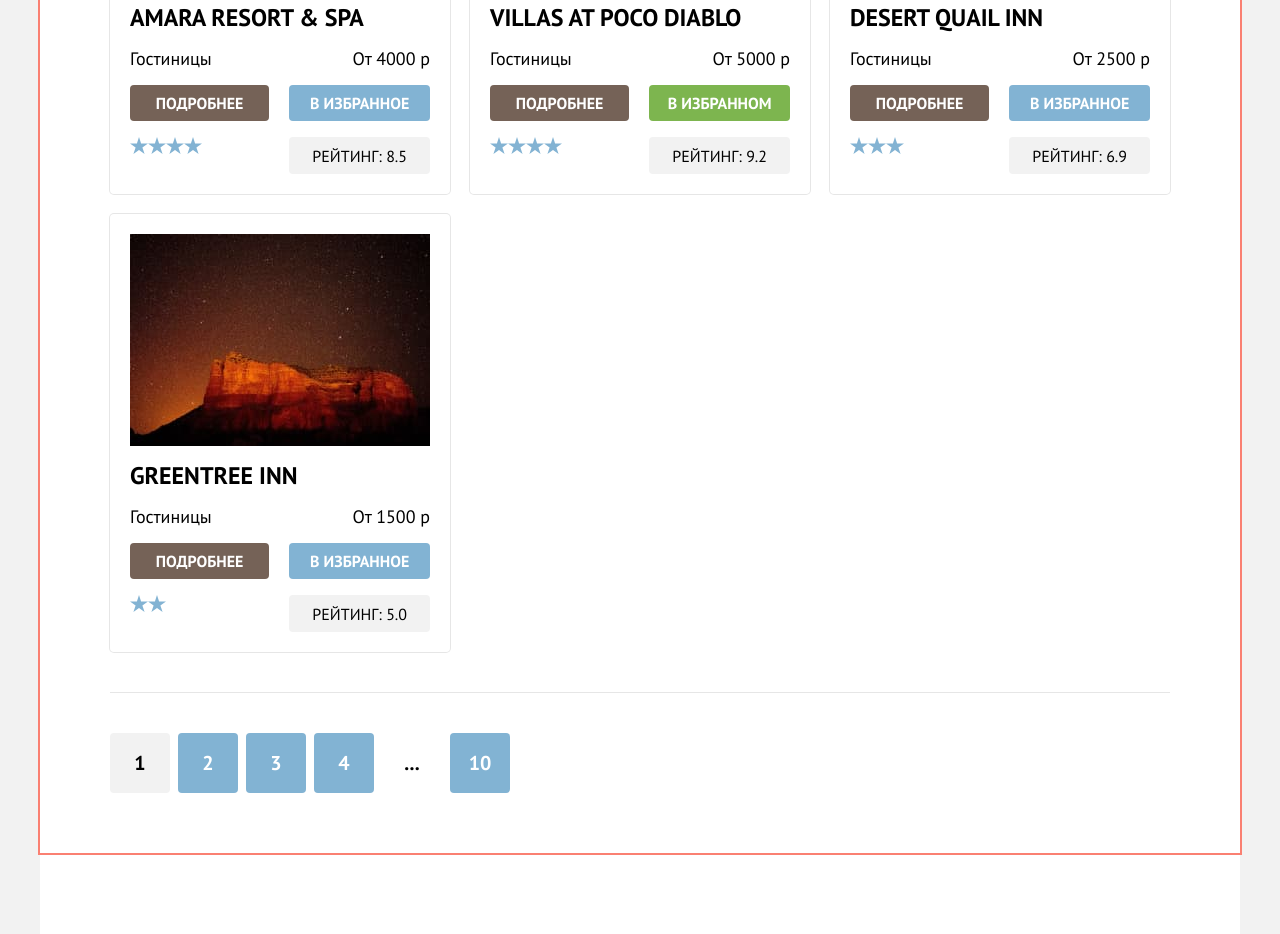
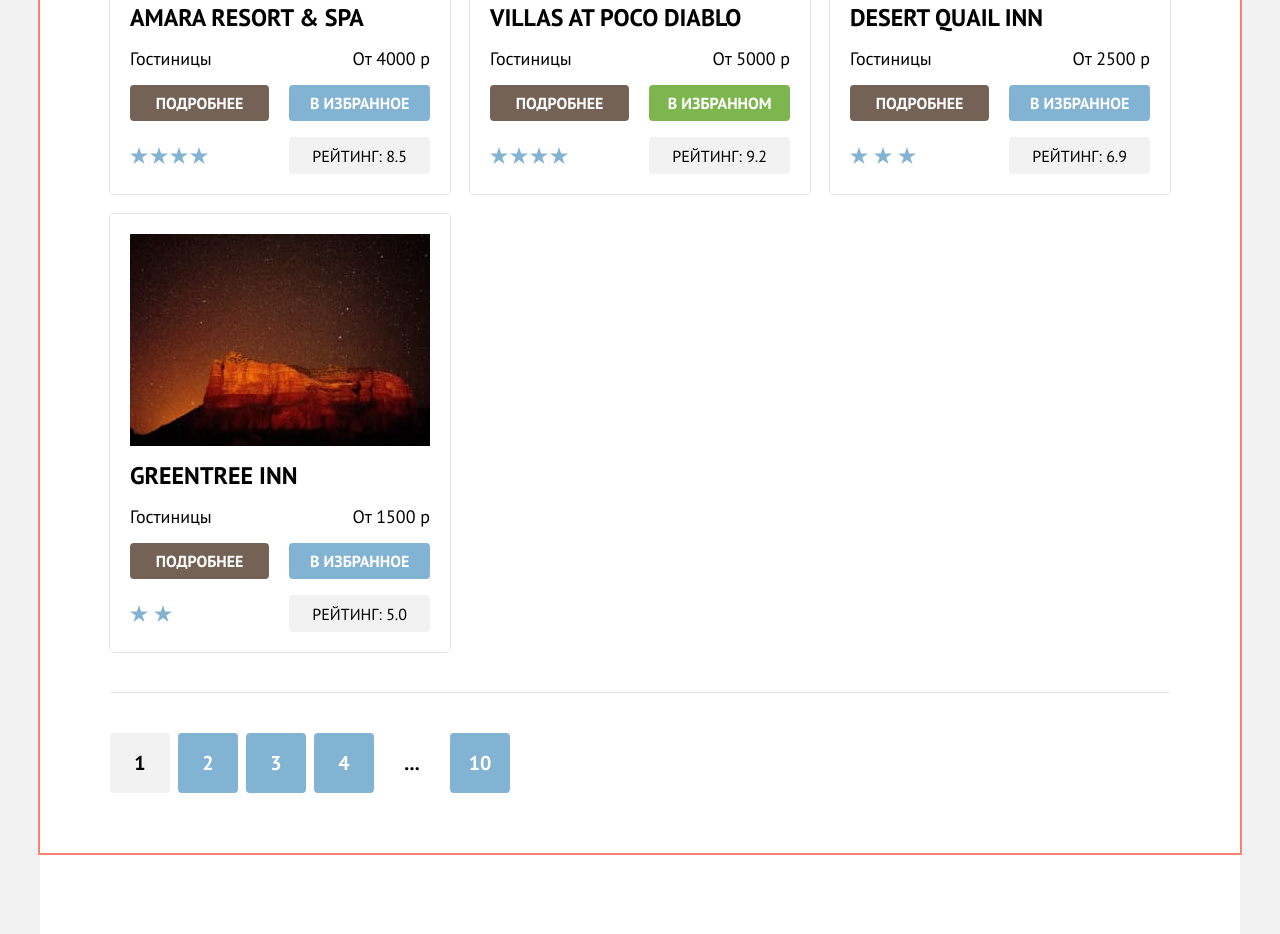
Before and after one commit to htmlacademy-htmlcss/2418863-sedona-38, a plain HTML site: page catalog.html in a window 1280 px wide. Shown: the part 860-1794 px from the top of the page. Drawn offline with Linux system fonts and the light colour scheme.

Commit message:
Добавляет звёзды

```diff
--- a/styles/styles.css
+++ b/styles/styles.css
@@ -962,25 +962,24 @@ button {
 
 
 .stars {
-  display: grid;
   height: 17px;
   margin: 0;
   padding: 0;
   background-image: url(../images/catalog/rating-stars/stars.svg);
-  background-repeat: repeat;
-  align-items: center;
+  background-repeat: space repeat;
+  align-self: center;
 }
 
 .stars-four {
-  width: 72px;
+  width: 78px;
 }
 
 .stars-three {
-  width: 54px;
+  width: 66px;
 }
 
 .stars-two {
-  width: 36px;
+  width: 42px;
 }
 
 .rating {
```
